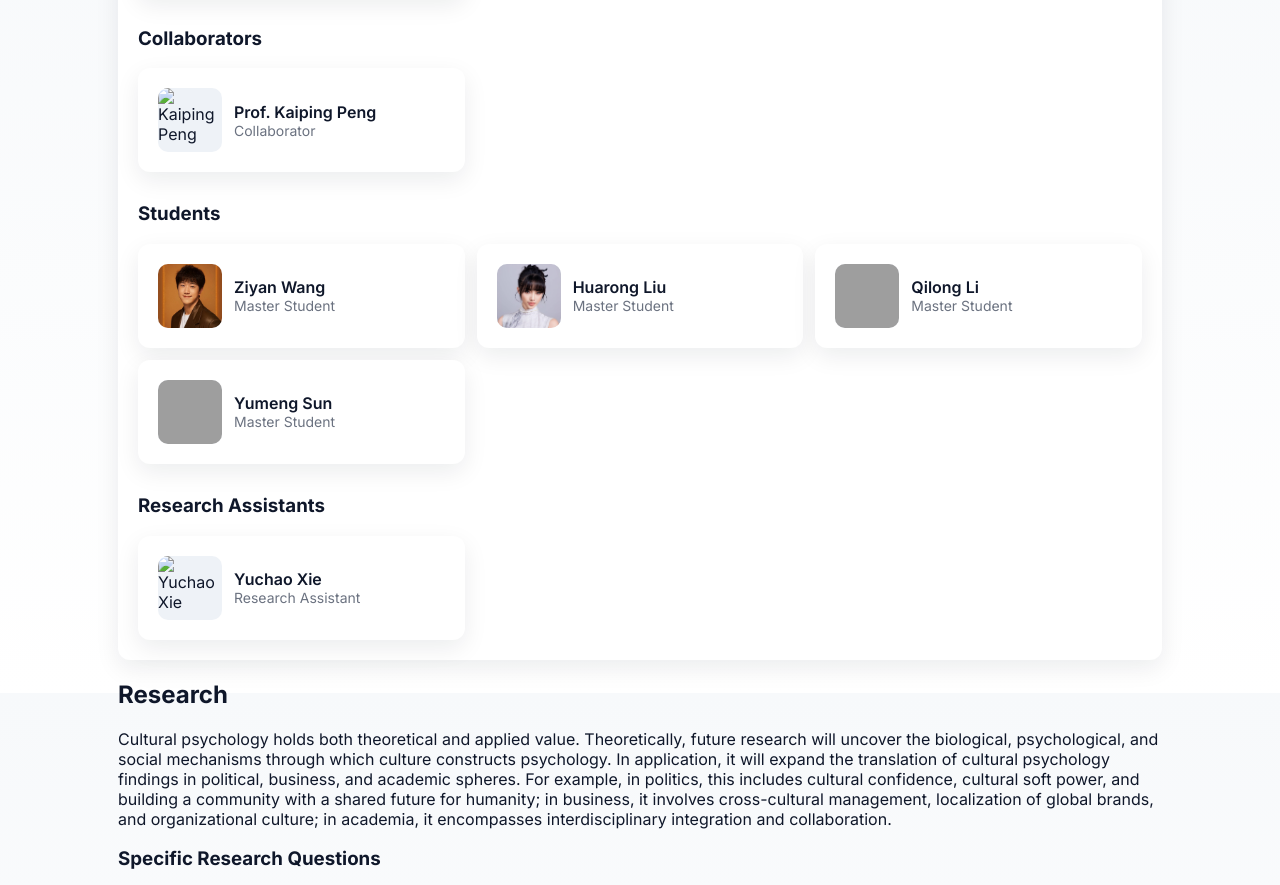
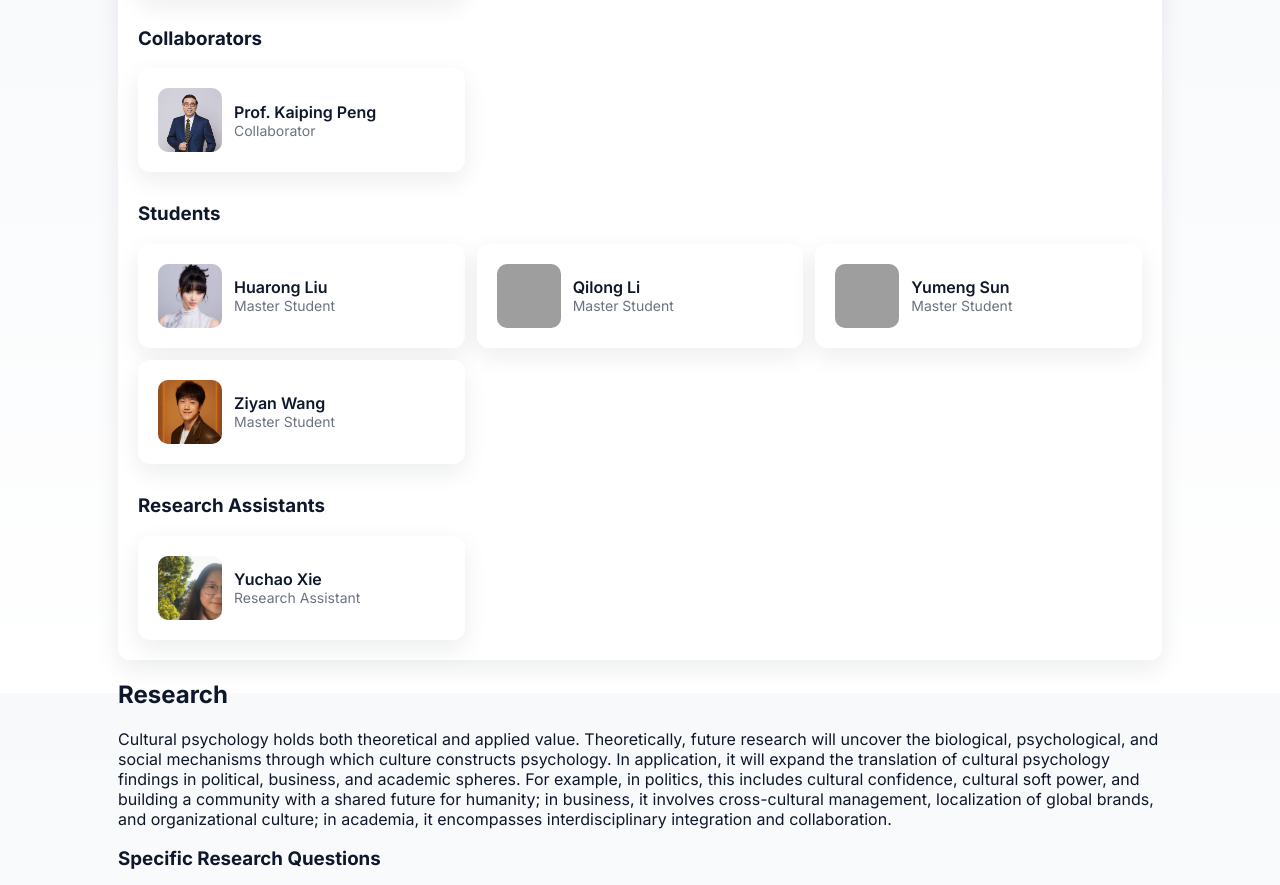
Before and after one commit to FlyingDvD-wzy/culturalpsychologylab.github.io, a plain HTML site: page index.html in a window 1280 px wide. Shown: the part 907-1792 px from the top of the page. Drawn offline with Linux system fonts and the light colour scheme; grey boxes are pictures that could not be loaded.

Commit message:
Update index.html

```diff
--- a/index.html
+++ b/index.html
@@ -146,7 +146,7 @@
            data-name="Prof. Kaiping Peng"
            data-role="Collaborator"
            data-bio="Department of Psychological and Cognitive Sciences, Tsinghua University. Email: pengkp@tsinghua.edu.cn">
-        <div class="avatar"><img src="PUT-YOUR-IMAGE-LINK-HERE" alt="Kaiping Peng"></div>
+        <div class="avatar"><img src="https://raw.githubusercontent.com/FlyingDvD-wzy/culturalpsychologylab.github.io/index/pkp.jpg" alt="Kaiping Peng"></div>
         <div>
           <div style="font-weight:600">Prof. Kaiping Peng</div>
           <div class="muted">Collaborator</div>
@@ -159,17 +159,6 @@
     <h3 style="margin-top:30px;font-weight:700">Students</h3>
     <div class="people-list" style="margin-top:10px">
 
-      <!-- Ziyan Wang -->
-      <div class="person card" tabindex="0" role="button" onclick="openPerson(event)"
-           data-name="Ziyan Wang"
-           data-role="Master Student"
-           data-bio="Research interest: East Asian Culture & Mental Health. Email: 627389063@qq.com">
-        <div class="avatar"><img src="https://raw.githubusercontent.com/FlyingDvD-wzy/culturalpsychologylab.github.io/index/wzy.png" alt="Ziyan Wang"></div>
-        <div>
-          <div style="font-weight:600">Ziyan Wang</div>
-          <div class="muted">Master Student</div>
-        </div>
-      </div>
 
       <!-- Huarong Liu -->
       <div class="person card" tabindex="0" role="button" onclick="openPerson(event)"
@@ -207,6 +196,17 @@
         </div>
       </div>
 
+<!-- Ziyan Wang -->
+      <div class="person card" tabindex="0" role="button" onclick="openPerson(event)"
+           data-name="Ziyan Wang"
+           data-role="Master Student"
+           data-bio="Research interest: East Asian Culture & Mental Health. Email: 627389063@qq.com">
+        <div class="avatar"><img src="https://raw.githubusercontent.com/FlyingDvD-wzy/culturalpsychologylab.github.io/index/wzy.png" alt="Ziyan Wang"></div>
+        <div>
+          <div style="font-weight:600">Ziyan Wang</div>
+          <div class="muted">Master Student</div>
+        </div>
+      </div>
     </div>
 
     <!-- Research Assistants -->
@@ -218,7 +218,7 @@
            data-name="Yuchao Xie"
            data-role="Research Assistant"
            data-bio="Research interest: AI-based decision. Email: yuchao.xie@uqconnect.edu.au">
-        <div class="avatar"><img src="PUT-YOUR-IMAGE-LINK-HERE" alt="Yuchao Xie"></div>
+        <div class="avatar"><img src="https://raw.githubusercontent.com/FlyingDvD-wzy/culturalpsychologylab.github.io/index/xyc.jpg" alt="Yuchao Xie"></div>
         <div>
           <div style="font-weight:600">Yuchao Xie</div>
           <div class="muted">Research Assistant</div>
```
